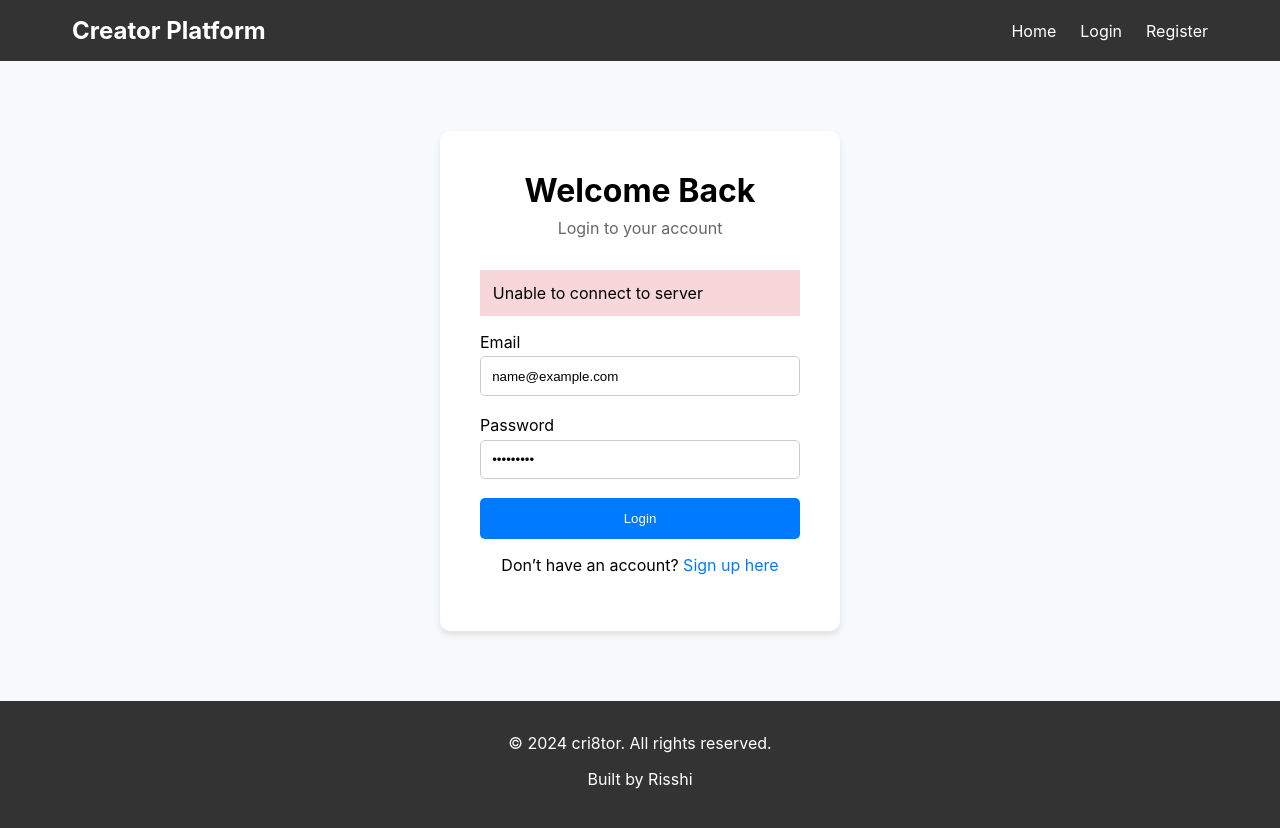
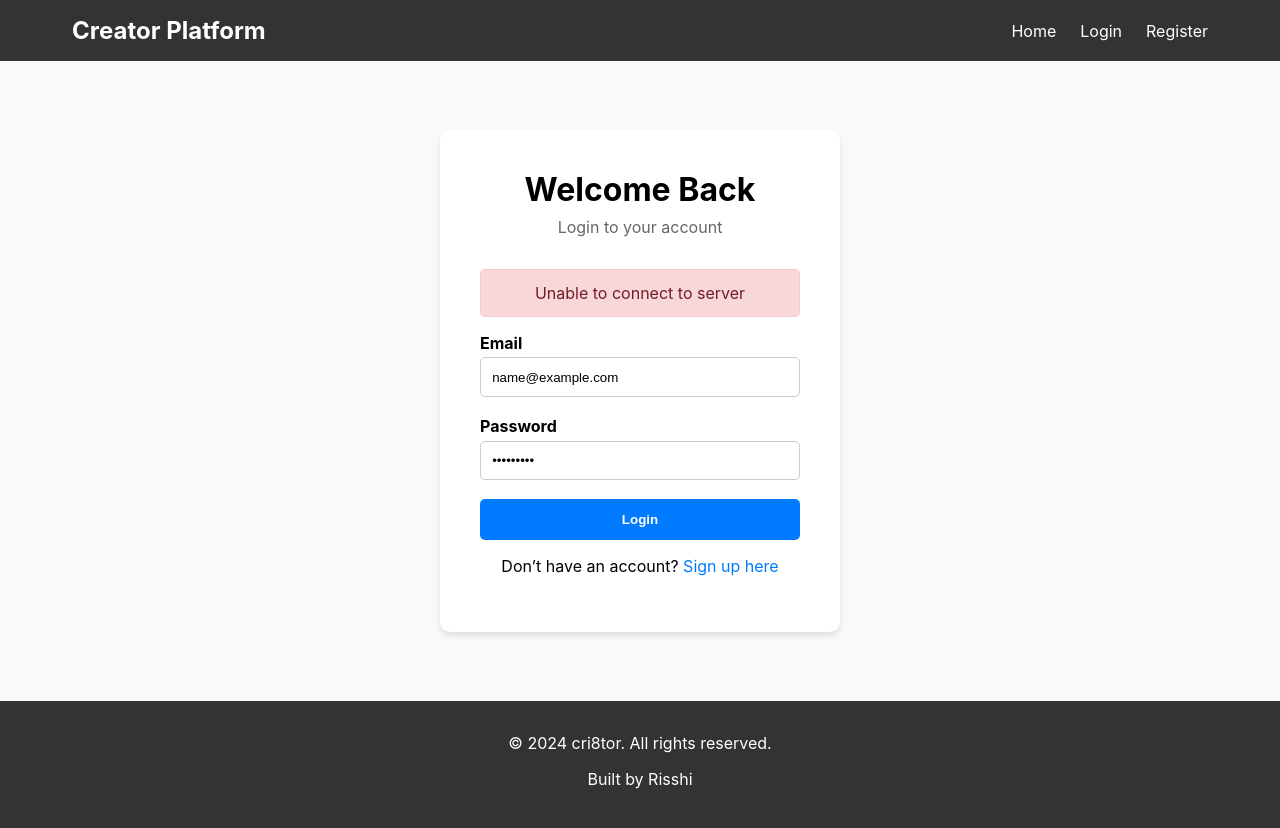
Before and after one commit to RIIHSS/creator-platform, a React (Vite) app in the folder client/: page /login in a window 1280 px wide. Both pictures are taken after typing "name@example.com", "Sample123" into the empty fields and a click on the button "Login". Shown: the top 828 px of the page. Built offline with nearby package versions, Linux system fonts and the light colour scheme; no server answers.

Commit message:
login tests

```diff
--- a/client/package.json
+++ b/client/package.json
@@ -22,6 +22,7 @@
     "@eslint/js": "^10.0.1",
     "@testing-library/jest-dom": "^6.9.1",
     "@testing-library/react": "^16.3.2",
+    "@testing-library/user-event": "^14.6.1",
     "@types/react": "^19.2.14",
     "@types/react-dom": "^19.2.3",
     "@vitejs/plugin-react": "^6.0.1",
--- a/client/src/pages/Login.jsx
+++ b/client/src/pages/Login.jsx
@@ -1,7 +1,7 @@
 import { useState } from 'react';
 import { Link, useNavigate } from 'react-router-dom';
 import { useAuth } from '../context/AuthContext';
-import api from '../services/api'; // ✅ added API utility
+import api from '../services/api';
 
 const Login = () => {
   const { login } = useAuth();
@@ -24,6 +24,7 @@ const Login = () => {
       [name]: value
     }));
 
+    // Clear specific field error when user types
     if (errors[name]) {
       setErrors(prev => ({
         ...prev,
@@ -60,7 +61,6 @@ const Login = () => {
     setIsLoading(true);
 
     try {
-      // ✅ MERGED PART: using api utility instead of fetch
       const response = await api.post('/api/auth/login', {
         email: formData.email.trim().toLowerCase(),
         password: formData.password
@@ -68,15 +68,13 @@ const Login = () => {
 
       const data = response.data;
 
-      // success
+      // Update Auth Context
       login(data.user, data.token);
 
       setFormData({ email: '', password: '' });
       navigate('/dashboard');
     } catch (error) {
       console.error(error);
-
-      // safer error handling for axios-style responses
       setApiError(
         error?.response?.data?.message ||
         'Unable to connect to server'
@@ -92,14 +90,18 @@ const Login = () => {
         <h1 style={titleStyle}>Welcome Back</h1>
         <p style={subtitleStyle}>Login to your account</p>
 
+        {/* role="alert" makes this discoverable by tests and screen readers */}
         {apiError && (
-          <div style={errorMessageStyle}>{apiError}</div>
+          <div role="alert" style={errorMessageStyle}>{apiError}</div>
         )}
 
         <form onSubmit={handleSubmit} style={formStyle}>
+
           <div style={fieldStyle}>
-            <label style={labelStyle}>Email</label>
+            {/* htmlFor must match the input id */}
+            <label style={labelStyle} htmlFor="email">Email</label>
             <input
+              id="email"
               type="email"
               name="email"
               value={formData.email}
@@ -109,13 +111,14 @@ const Login = () => {
               disabled={isLoading}
             />
             {errors.email && (
-              <span style={errorTextStyle}>{errors.email}</span>
+              <span role="alert" style={errorTextStyle}>{errors.email}</span>
             )}
           </div>
 
           <div style={fieldStyle}>
-            <label style={labelStyle}>Password</label>
+            <label style={labelStyle} htmlFor="password">Password</label>
             <input
+              id="password"
               type="password"
               name="password"
               value={formData.password}
@@ -125,7 +128,7 @@ const Login = () => {
               disabled={isLoading}
             />
             {errors.password && (
-              <span style={errorTextStyle}>{errors.password}</span>
+              <span role="alert" style={errorTextStyle}>{errors.password}</span>
             )}
           </div>
 
@@ -149,7 +152,8 @@ const Login = () => {
   );
 };
 
-// Styles (unchanged)
+/* ================= STYLES ================= */
+
 const containerStyle = {
   minHeight: '80vh',
   display: 'flex',
@@ -172,7 +176,7 @@ const titleStyle = { textAlign: 'center', marginBottom: '0.5rem' };
 const subtitleStyle = { textAlign: 'center', marginBottom: '2rem', color: '#666' };
 const formStyle = { display: 'flex', flexDirection: 'column', gap: '1.2rem' };
 const fieldStyle = { display: 'flex', flexDirection: 'column' };
-const labelStyle = { marginBottom: '0.3rem' };
+const labelStyle = { marginBottom: '0.3rem', fontWeight: 'bold' };
 
 const inputStyle = {
   padding: '0.7rem',
@@ -188,6 +192,7 @@ const inputErrorStyle = {
 const errorTextStyle = {
   color: 'red',
   fontSize: '0.8rem',
+  marginTop: '0.2rem'
 };
 
 const buttonStyle = {
@@ -197,17 +202,23 @@ const buttonStyle = {
   border: 'none',
   borderRadius: '5px',
   cursor: 'pointer',
+  fontWeight: 'bold'
 };
 
 const buttonDisabledStyle = {
   ...buttonStyle,
   backgroundColor: '#999',
+  cursor: 'not-allowed'
 };
 
 const errorMessageStyle = {
   backgroundColor: '#f8d7da',
+  color: '#721c24',
   padding: '0.8rem',
   marginBottom: '1rem',
+  borderRadius: '5px',
+  textAlign: 'center',
+  border: '1px solid #f5c6cb'
 };
 
 const linkTextStyle = {
@@ -217,6 +228,7 @@ const linkTextStyle = {
 
 const linkStyle = {
   color: '#007bff',
+  textDecoration: 'none'
 };
 
 export default Login;
```
Also changed, not shown: 2 other files (tests, documents, lock files or other folders).
